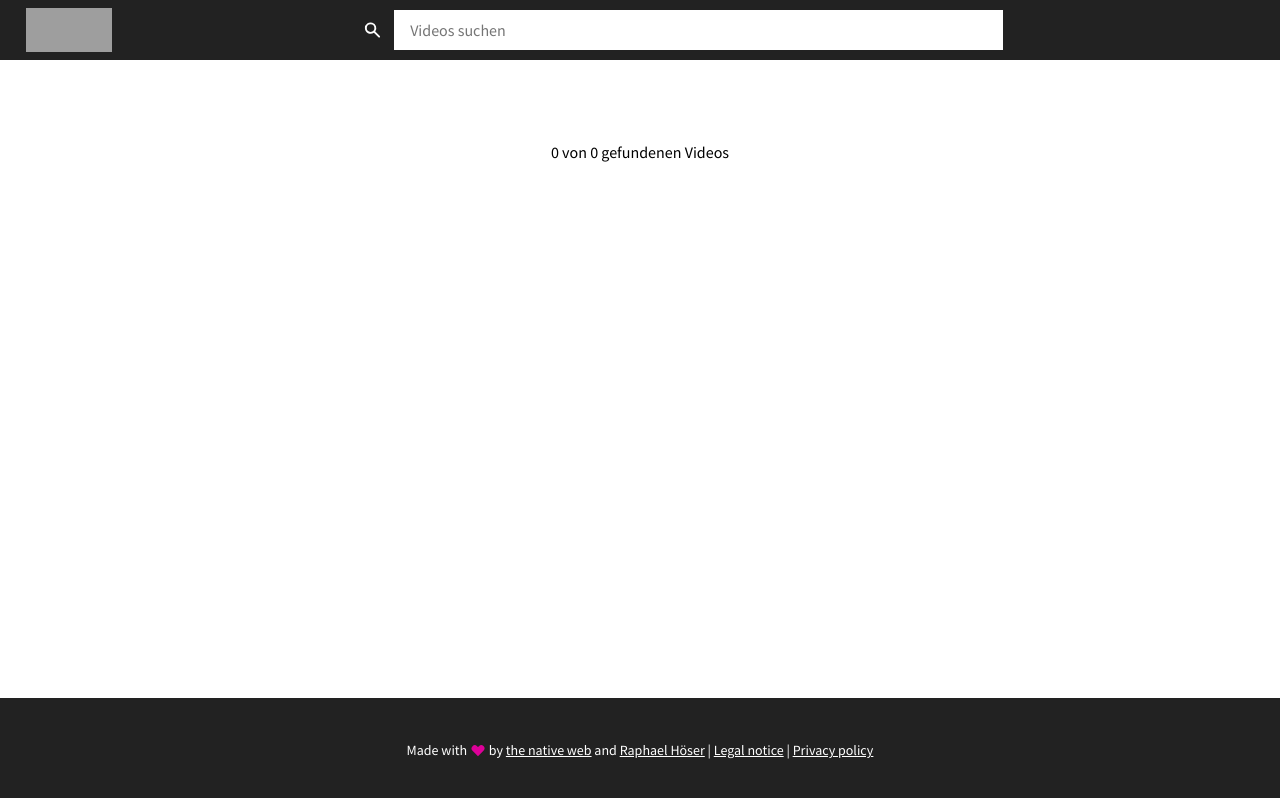
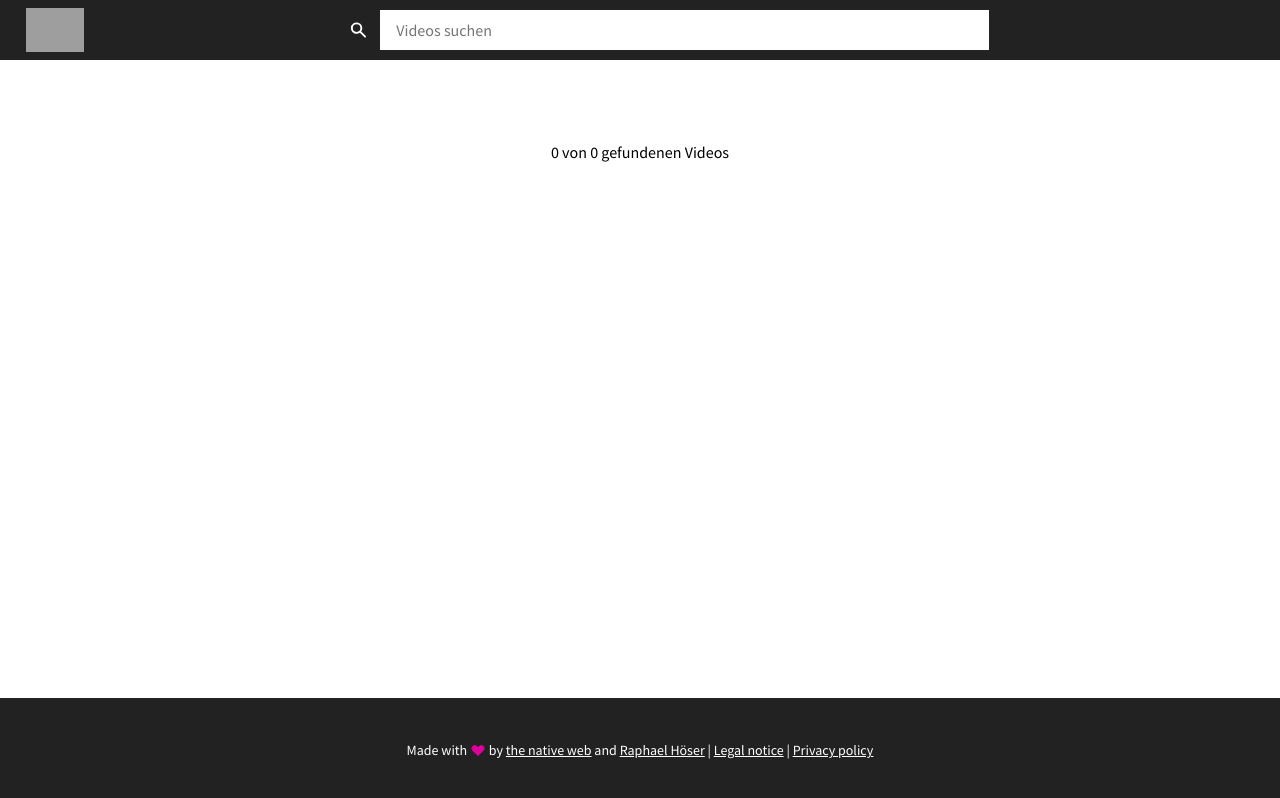
Before and after one commit to Snapstromegon/nativewapp, a website with bundled scripts: page index.html in a window 1280 px wide. Built offline with nearby package versions, Linux system fonts and the light colour scheme; no server answers; grey boxes are pictures that could not be loaded.

Commit message:
Add README
Signed-off-by: Raphael Höser <raphael@hoeser.info>

```diff
--- a/index.html
+++ b/index.html
@@ -68,6 +68,7 @@
         height: 2.75rem;
         display: inline;
         vertical-align: middle;
+        width: auto;
       }
       nav a {
         flex-shrink: 1;
```
Also changed, not shown: README.md (added), README/127.0.0.1_3000_build__.png (added), README/app.thenativeweb.io_v2_ui.png (added), README/lighthouse-score-orig.jpg (added), README/lighthouse-score-reimpl.jpg (added), README/res-wo-img-orig.jpg (added), README/res-wo-img-reimpl.jpg (added).
